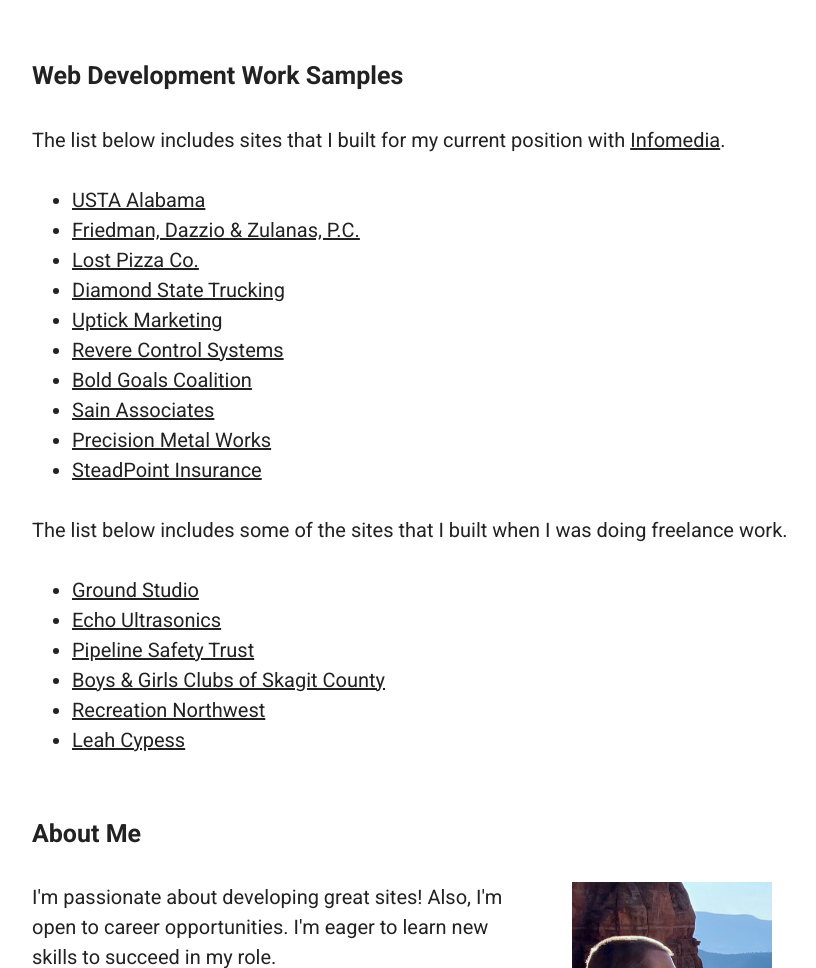
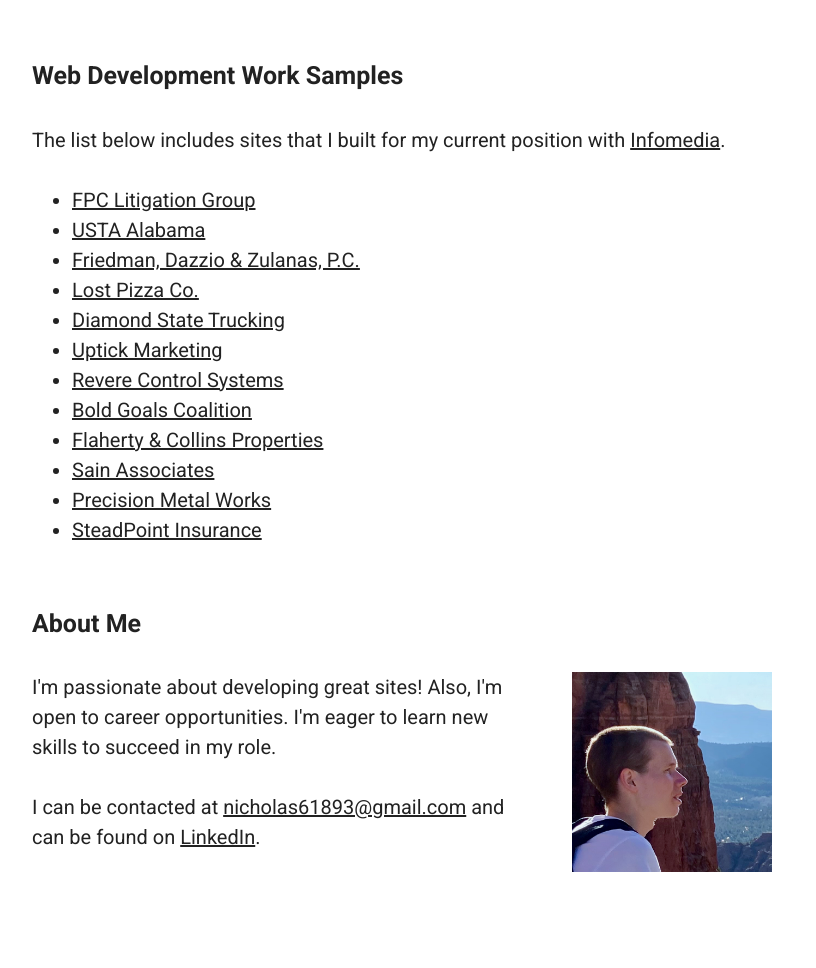
Before and after one commit to nickstaffanson/nickstaffanson.github.io, a website built with webpack: page index.html in a window 1280 px wide. Shown: the part 132-1100 px from the top of the page, without its empty margins (228-1044 px from the left). Built offline with nearby package versions, Linux system fonts and the light colour scheme.

Commit message:
Update index.html

```diff
--- a/index.html
+++ b/index.html
@@ -35,6 +35,7 @@
       <h2>Web Development Work Samples</h2>
       <p>The list below includes sites that I built for my current position with <a rel="noreferrer noopener nofollow" target="_blank" href="https://infomedia.com/">Infomedia</a>.</p>
       <ul>
+        <li><a rel="noreferrer noopener nofollow" target="_blank" href="https://fpclitigation.com/">FPC Litigation Group</a></li>
         <li><a rel="noreferrer noopener nofollow" target="_blank" href="https://ustaalabama.com/">USTA Alabama</a></li>
         <li><a rel="noreferrer noopener nofollow" target="_blank" href="https://friedman-lawyers.com/">Friedman, Dazzio &amp; Zulanas, P.C.</a></li>
         <li><a rel="noreferrer noopener nofollow" target="_blank" href="https://lostpizza.com/">Lost Pizza Co.</a></li>
@@ -42,18 +43,10 @@
         <li><a rel="noreferrer noopener nofollow" target="_blank" href="https://uptickmarketing.com/">Uptick Marketing</a></li>
         <li><a rel="noreferrer noopener nofollow" target="_blank" href="https://www.reverecontrol.com/">Revere Control Systems</a></li>
         <li><a rel="noreferrer noopener nofollow" target="_blank" href="https://boldgoals.org/">Bold Goals Coalition</a></li>
+        <li><a rel="noreferrer noopener nofollow" target="_blank" href="https://flco.com/">Flaherty &amp; Collins Properties</a></li>
         <li><a rel="noreferrer noopener nofollow" target="_blank" href="https://www.sain.com/">Sain Associates</a></li>
         <li><a rel="noreferrer noopener nofollow" target="_blank" href="https://precisionmetalinc.com/">Precision Metal Works</a></li>
         <li><a rel="noreferrer noopener nofollow" target="_blank" href="https://steadpoint.com/">SteadPoint Insurance</a></li>
-      </ul>
-      <p>The list below includes some of the sites that I built when I was doing freelance work.</p>
-      <ul>
-        <li><a rel="noreferrer noopener nofollow" target="_blank" href="http://groundstudio.com/">Ground Studio</a></li>
-        <li><a rel="noreferrer noopener nofollow" target="_blank" href="https://www.echoultrasonics.com/">Echo Ultrasonics</a></li>
-        <li><a rel="noreferrer noopener nofollow" target="_blank" href="https://pstrust.org/">Pipeline Safety Trust</a></li>
-        <li><a rel="noreferrer noopener nofollow" target="_blank" href="https://skagitclubs.org/">Boys &amp; Girls Clubs of Skagit County</a></li>
-        <li><a rel="noreferrer noopener nofollow" target="_blank" href="https://www.recreationnorthwest.org/">Recreation Northwest</a></li>
-        <li><a rel="noreferrer noopener nofollow" target="_blank" href="https://www.leahcypess.com/">Leah Cypess</a></li>
       </ul>
     </section>
     <section>
```
